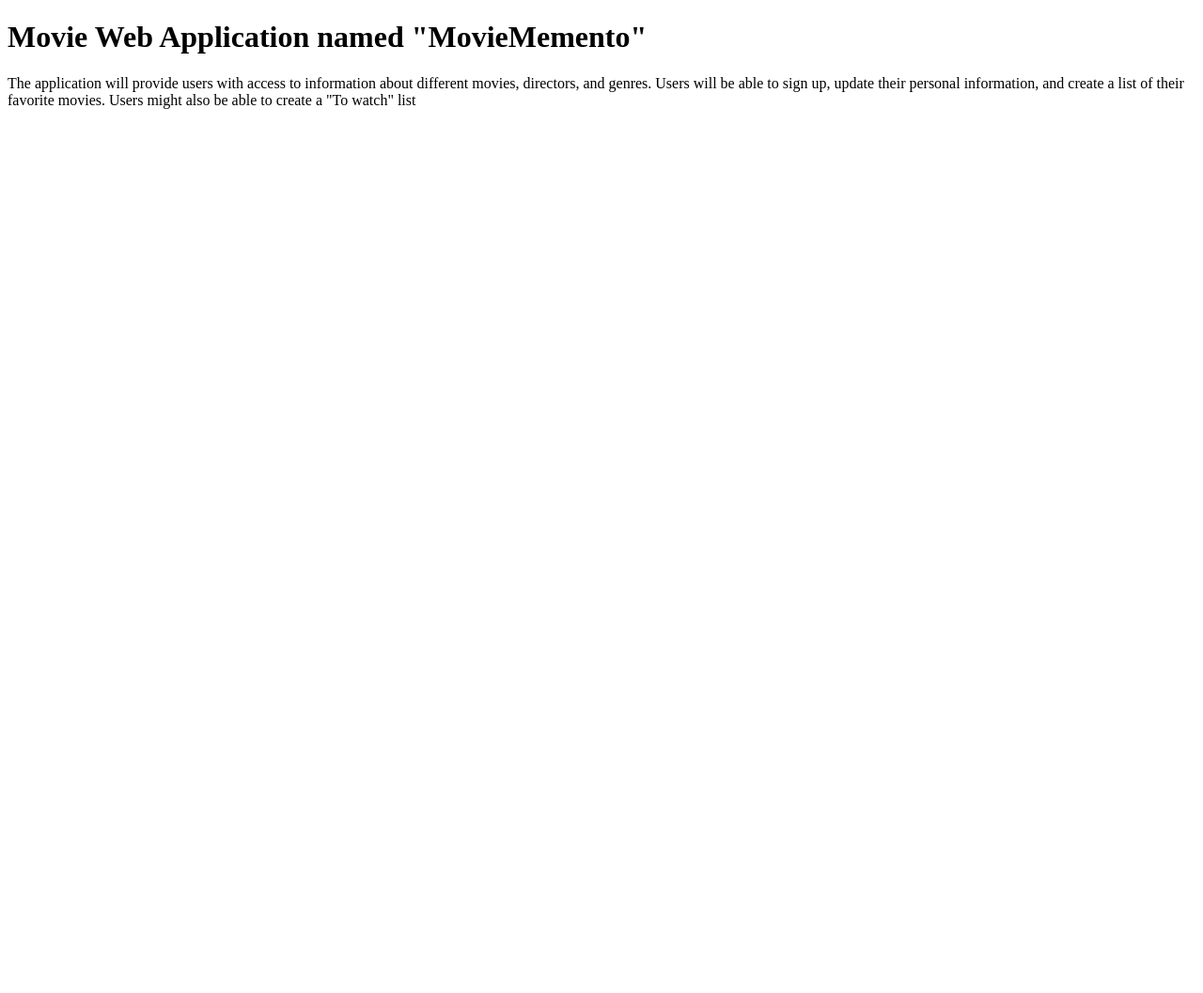
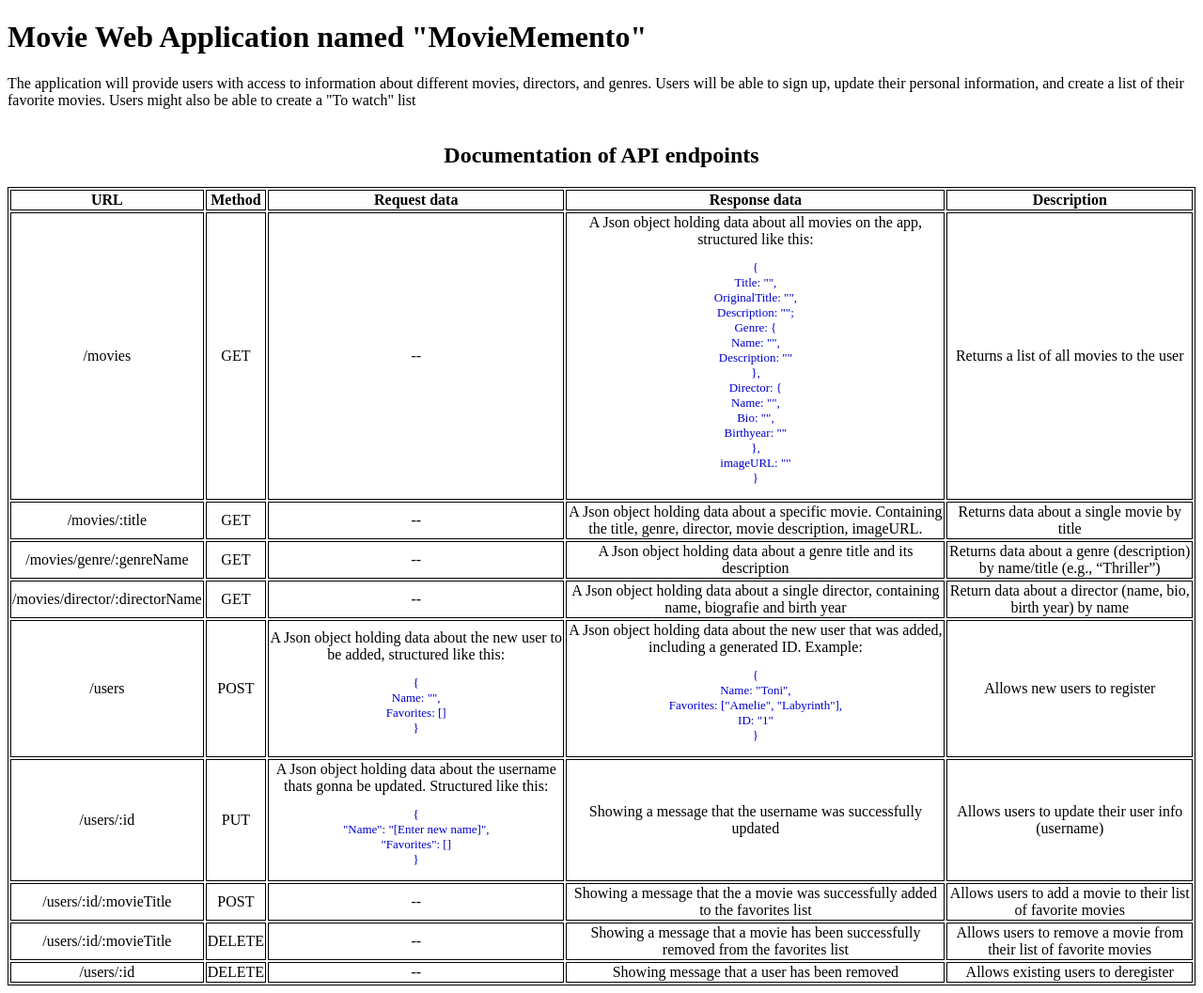
Before and after one commit to MarlaSinger2025/Movie_Api, a website: page public/documentation.html in a window 1280 px wide. Shown: the whole page at 94% size. Before the commit the page ends 800 px from the top, so only its background shows below. Drawn offline with Linux system fonts and the light colour scheme.

Commit message:
UpdatedDocumentation

```diff
--- a/public/documentation.html
+++ b/public/documentation.html
@@ -3,6 +3,14 @@
 <head>
     <meta charset="UTF-8">
     <title>Documentation</title>
+    <style>
+        table,
+        th,
+        td {
+            border: 1px solid black;
+            text-align:center ;
+        }
+    </style>
 </head>
 <body>
     <h1>Movie Web Application named "MovieMemento"</h1>
@@ -10,6 +18,117 @@
     <p> The application will provide users with access to information about different
 movies, directors, and genres. Users will be able to sign up, update their
 personal information, and create a list of their favorite movies.
-Users might also be able to create a "To watch" list</p>
+Users might also be able to create a "To watch" list </p>
+    <table>
+        <p>
+        <caption><h2>Documentation of API endpoints</h2></caption>
+        </p>
+        <thead>
+            <tr>
+                <th>URL</th>
+                <th>Method</th>
+                <th>Request data</th>
+                <th>Response data </th>
+                <th>Description</th>
+            </tr>
+        </thead>
+    <tbody>
+        <tr>
+            <td>/movies</td>
+            <td>GET</td>
+            <td>--</td>
+            <td>A Json object holding data about all movies on the app, structured like this: <br>
+               <p style="color: mediumblue; font-size: small;"> {<br>
+                    Title: "",<br>
+                    OriginalTitle: "",<br>
+                    Description: "";<br>
+                    Genre: {<br>
+                        Name: "",<br>
+                        Description: ""<br>
+                    },<br>
+                    Director: {<br>
+                        Name: "",<br>
+                        Bio: "",<br>
+                        Birthyear: ""<br>
+                    },<br>
+                    imageURL: ""<br>
+                 }</p> </td>
+            <td>Returns a list of all movies to the user</td>
+        </tr>
+        <tr>
+            <td>/movies/:title</td>
+            <td>GET</td>
+            <td>--</td>
+            <td>A Json object holding data about a specific movie. Containing the title, genre, director, movie description, imageURL.
+         </td>
+            <td>Returns data about a single movie by title</td>
+        </tr>
+         <tr>
+            <td>/movies/genre/:genreName</td>
+            <td>GET</td>
+            <td>--</td>
+            <td>A Json object holding data about a genre title and its description</td>
+            <td>Returns data about a genre (description) by name/title (e.g., “Thriller”)</td>
+        </tr>
+         <tr>
+            <td>/movies/director/:directorName</td>
+            <td>GET</td>
+            <td>--</td>
+            <td>A Json object holding data about a single director, containing name, biografie and birth year </td>
+            <td>Return data about a director (name, bio, birth year) by name</td>
+        </tr>
+        <tr>
+            <td>/users</td>
+            <td>POST</td>
+            <td>A Json object holding data about the new user to be added, structured like this:
+               <p style="color: mediumblue; font-size: small;">{
+                   <br> Name: "",
+                    <br> Favorites: []
+              <br> } </p>
+            </td>
+            <td>A Json object holding data about the new user that was added, including a generated ID. Example:
+               <p style="color: mediumblue; font-size: small;">{
+                   <br> Name: "Toni",
+                    <br> Favorites: ["Amelie", "Labyrinth"],
+                    <br> ID: "1"
+              <br> }  </p>
+            </td>
+            <td>Allows new users to register</td>
+        </tr>
+        <tr>
+            <td>/users/:id</td>
+            <td>PUT</td>
+            <td>A Json object holding data about the username thats gonna be updated. Structured like this:
+                <p style="color: mediumblue; font-size: small;">{
+                   <br> "Name": "[Enter new name]",
+                   <br> "Favorites": []
+             <br>   } </p>
+            </td>
+            <td>Showing a message that the username was successfully updated</td>
+            <td>Allows users to update their user info (username)</td>
+        </tr>
+        <tr>
+            <td>/users/:id/:movieTitle</td>
+            <td>POST</td>
+            <td>--</td>
+            <td>Showing a message that the a movie was successfully added to the favorites list</td>
+            <td>Allows users to add a movie to their list of favorite movies</td>
+        </tr>
+        <tr>
+            <td>/users/:id/:movieTitle</td>
+            <td>DELETE</td>
+            <td>--</td>
+            <td>Showing a message that a movie has been successfully removed from the favorites list</td>
+            <td>Allows users to remove a movie from their list of favorite movies</td>
+        </tr>
+        <tr>
+            <td>/users/:id</td>
+            <td>DELETE</td>
+            <td>--</td>
+            <td>Showing message that a user has been removed</td>
+            <td>Allows existing users to deregister</td>
+        </tr>
+        </tbody>
+</table>
 </body>
 </html>
```
